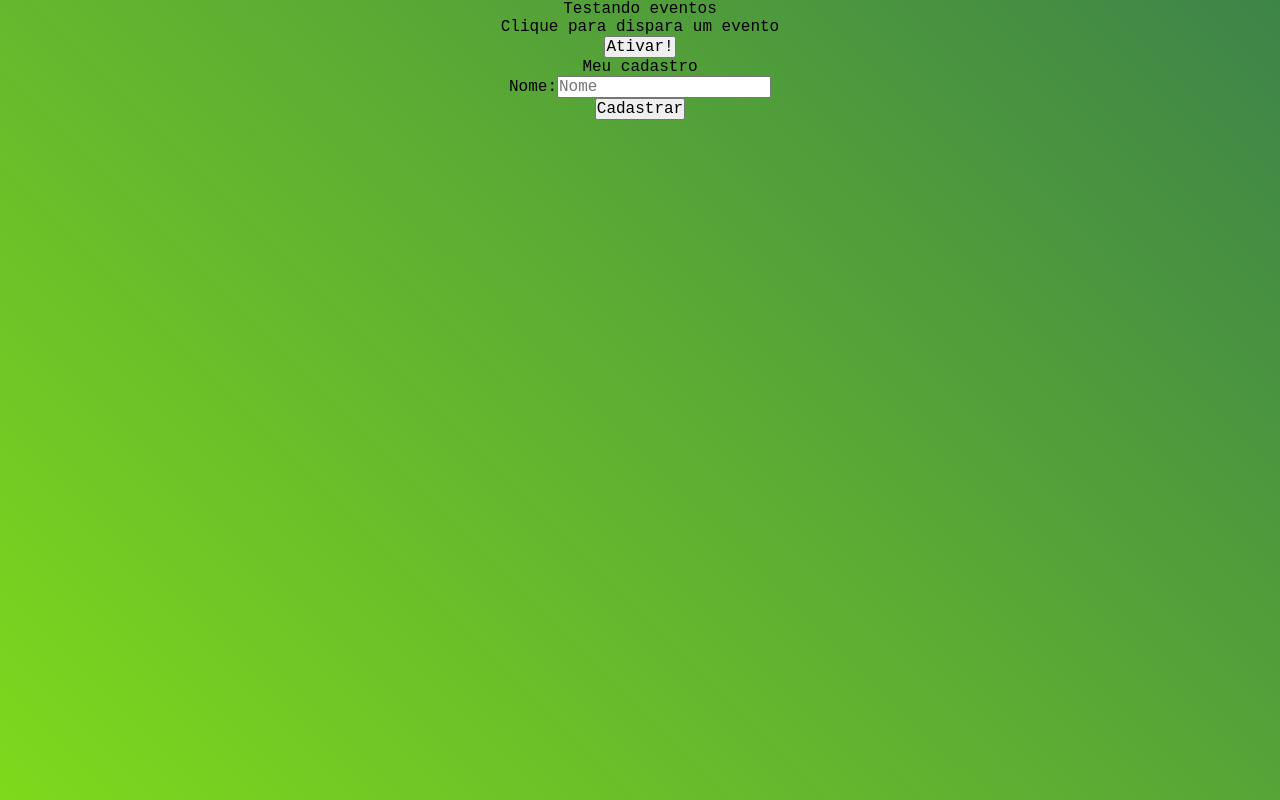
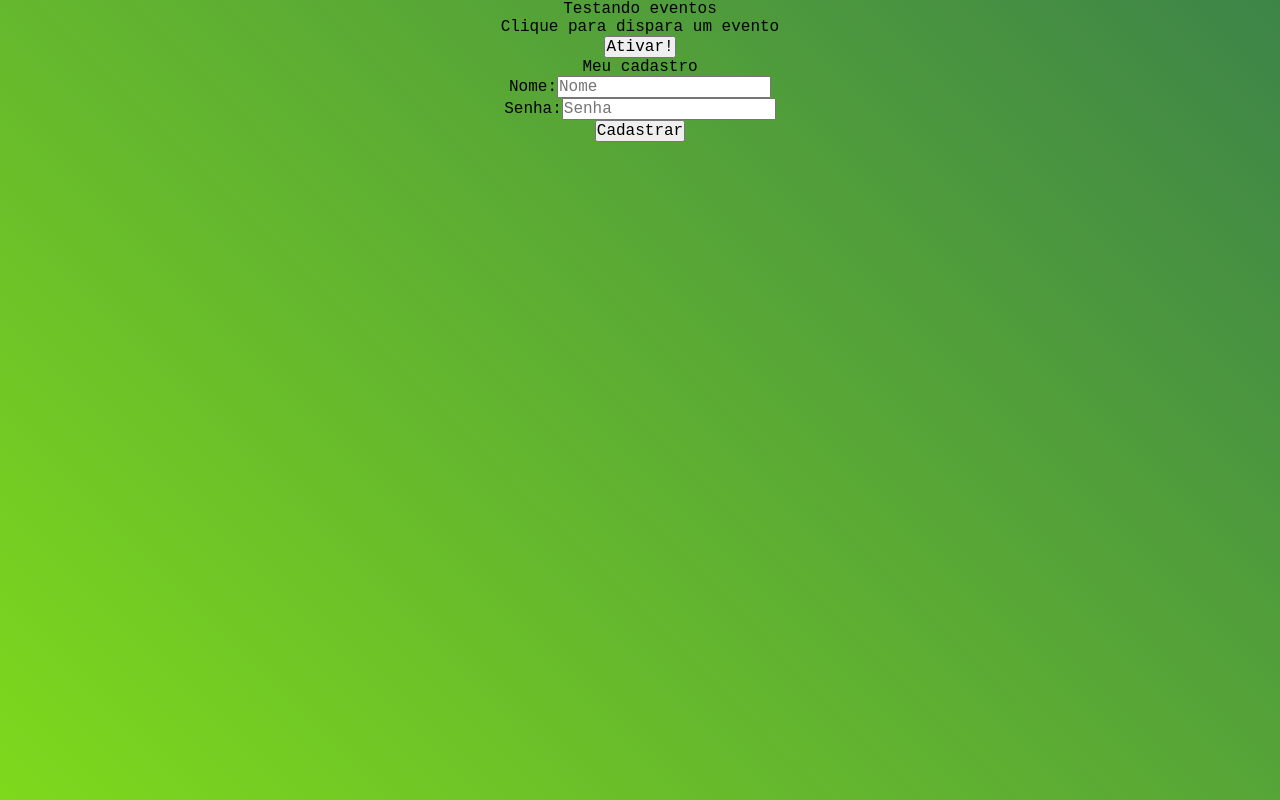
Before and after one commit to WeslleySturmer/exercicios_react, a React (Create React App) app in the folder curso_react/my-project/: page / in a window 1280 px wide. Built offline with nearby package versions, Linux system fonts and the light colour scheme; a web font is replaced by a local one.

Commit message:
Aula 10 - primeiro uso de useState em campo de formulário

```diff
--- a/curso_react/my-project/src/components/Form.js
+++ b/curso_react/my-project/src/components/Form.js
@@ -1,9 +1,15 @@
-function Form(){
+import { useState } from 'react'
 
-    function cadastrarUsuario(e){
+function Form() {
+
+    function cadastrarUsuario(e) {
         e.preventDefault()
-        console.log("Cadastrou o usuário")
+        console.log(nome)
+        console.log(`Usuário: ${nome} Senha: ${senha}`)
     }
+
+    const [nome, setName] = useState()
+    const [senha, setPassword] = useState()
 
     return (
         <div>
@@ -11,7 +17,19 @@ function Form(){
             <form onSubmit={cadastrarUsuario}>
                 <div>
                     <label htmlFor="nome">Nome:</label>
-                    <input type="text" name="nome" placeholder="Nome"></input>
+                    <input type="text"
+                        name="nome"
+                        id="nome"
+                        placeholder="Nome"
+                        onChange={(e) => setName(e.target.value)} />
+                </div>
+                <div>
+                    <label htmlFor="senha">Senha:</label>
+                    <input type="password"
+                        name="senha"
+                        id="senha"
+                        placeholder="Senha"
+                        onChange={(e) => setPassword(e.target.value)} />
                 </div>
                 <div>
                     <input type="submit" value="Cadastrar"></input>
```
